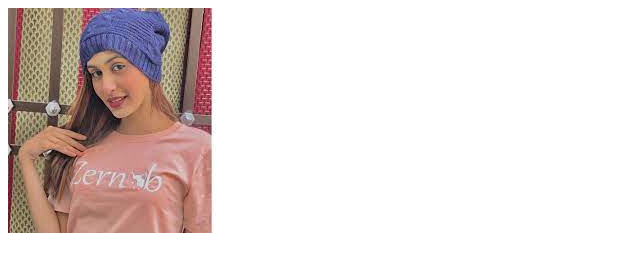
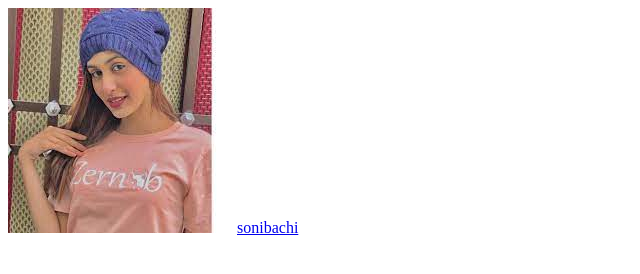
Before and after one commit to Mubeen-Anxari/learn-github, a plain HTML site: page indecs.html in a window 1280 px wide. Shown: the whole page, without its empty margins (0-640 px from the left). Drawn offline with Linux system fonts and the light colour scheme.

Commit message:
sonibachi

```diff
--- a/indecs.html
+++ b/indecs.html
@@ -8,5 +8,6 @@
 </head>
 <body>
     <img src="/download.jpg" alt="picture">
+    <a href="sonibachi-yam.surge.sh">sonibachi</a>
 </body>
 </html>
```
